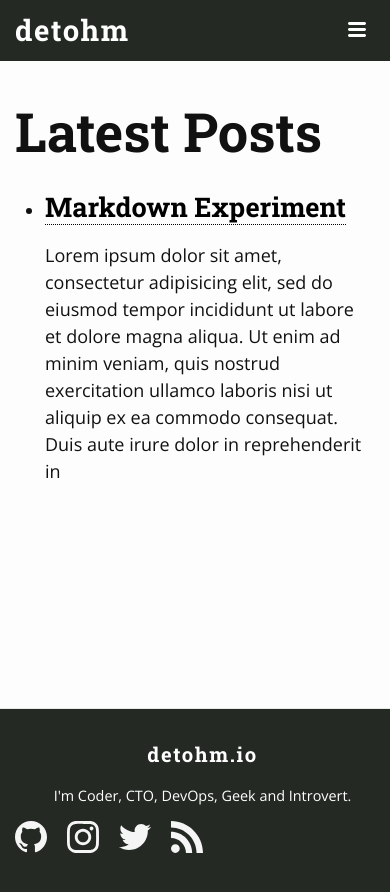
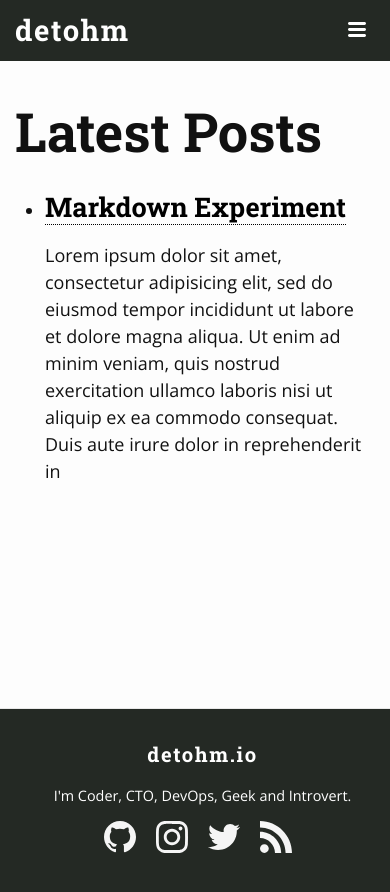
Before and after one commit to detohm/detohm.github.io, a Jekyll site: the page built from index.md, in a window 390 px wide. Shown: the top 892 px of the page. Built offline with Jekyll 4.4.1, drawn with Linux system fonts in a browser that asks for light colours.

Commit message:
Fix styling on footer for mobile

```diff
--- a/_sass/_layout.scss
+++ b/_sass/_layout.scss
@@ -215,8 +215,8 @@
 
     }
     .social-media-list {
-      margin-left: inherit;
-      margin-right: inherit;
+      margin-left: auto;
+      margin-right: auto;
     }
   }
 
@@ -231,8 +231,8 @@
       text-align: left;
     }
     .social-media-list {
-      margin-left:none;
-      margin-right:auto;
+      margin-left:inherit;
+      margin-right:inherit;
     }
 
   }
```
